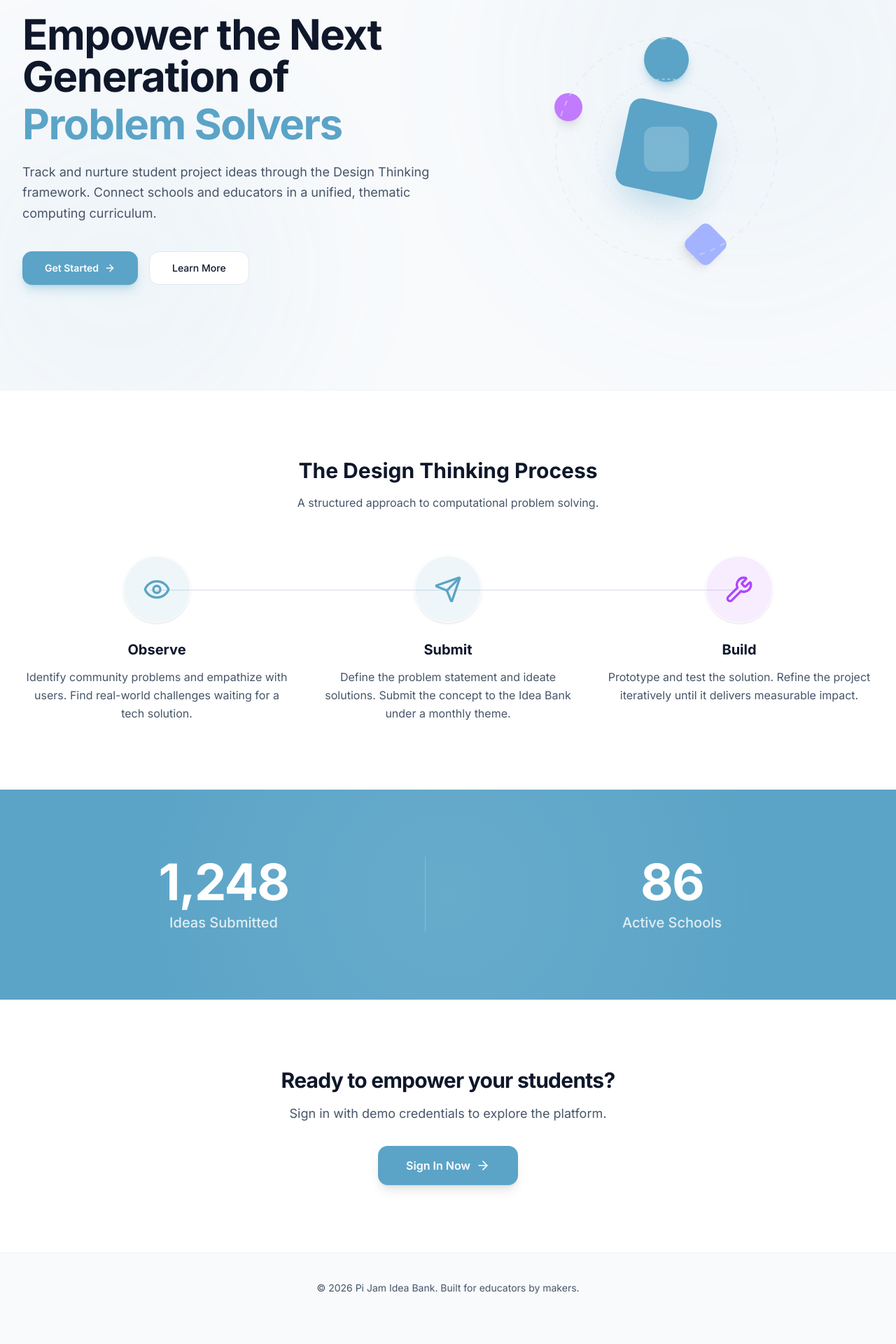
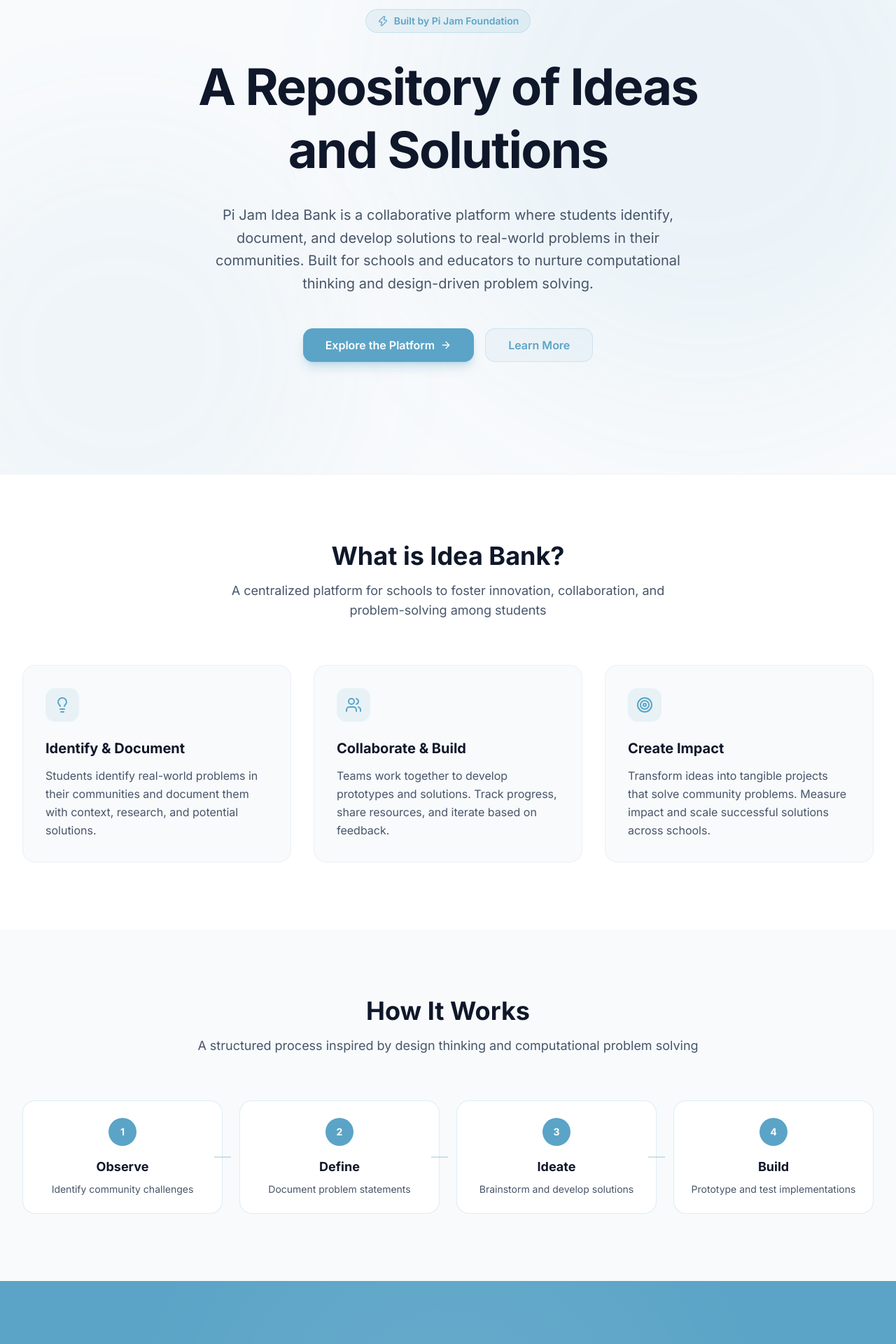
Before and after one commit to eddy7896/pjfideaBank, a Next.js app: page / in a window 1280 px wide. Shown: the part 180-2100 px from the top of the page at 70% size. Before the commit the page ends 2070 px from the top, so only its background shows below. Built offline with nearby package versions, Linux system fonts and the light colour scheme.

Commit message:
updated landing

```diff
--- a/app/page.tsx
+++ b/app/page.tsx
@@ -1,10 +1,12 @@
 import Link from "next/link";
 import Image from "next/image";
 import {
+  Lightbulb,
+  BookOpen,
+  Users,
+  Target,
   ArrowRight,
-  Eye,
-  Send,
-  Wrench,
+  Zap,
 } from "lucide-react";
 
 export default function LandingPage() {
@@ -13,6 +15,7 @@
       {/* Navbar */}
       <header className="sticky top-0 z-50 border-b border-border/40 bg-background/80 backdrop-blur-xl">
         <div className="mx-auto flex h-16 max-w-7xl items-center justify-between px-4 sm:px-6 lg:px-8">
+          <Link href="/" className="flex items-center">
             <Image
               src="/pijam logo.jpeg"
               alt="Pi Jam Logo"
@@ -21,6 +24,7 @@
               className="rounded-lg"
               priority
             />
+          </Link>
           <Link
             href="/login"
             className="inline-flex h-9 items-center gap-2 rounded-lg bg-primary px-4 text-sm font-medium text-primary-foreground shadow-sm transition-all hover:bg-primary/90"
@@ -31,150 +35,212 @@
         </div>
       </header>
 
-      {/* Hero */}
-      <section className="relative overflow-hidden pt-20 pb-24 lg:pt-32 lg:pb-36">
+      {/* Hero Section */}
+      <section className="relative overflow-hidden pt-20 pb-32 lg:pt-32 lg:pb-40">
         <div className="absolute inset-0 bg-background" />
-        <div className="absolute top-0 right-0 -mr-20 -mt-20 h-[600px] w-[600px] rounded-full bg-primary/5 blur-[120px]" />
-        <div className="absolute bottom-0 left-0 -ml-20 -mb-20 h-[500px] w-[500px] rounded-full bg-accent/5 blur-[100px]" />
+        <div className="absolute top-0 right-0 -mr-32 -mt-32 h-[800px] w-[800px] rounded-full bg-primary/8 blur-[120px]" />
+        <div className="absolute bottom-0 left-0 -ml-32 -mb-32 h-[600px] w-[600px] rounded-full bg-primary/5 blur-[100px]" />
 
         <div className="relative mx-auto max-w-7xl px-4 sm:px-6 lg:px-8">
-          <div className="grid gap-12 lg:grid-cols-2 lg:gap-8 items-center">
-            <div className="max-w-2xl">
-              <h2 className="text-4xl font-heading font-bold tracking-tight text-foreground sm:text-5xl lg:text-6xl">
-                Empower the Next Generation of
-                <span className="text-primary block mt-2">Problem Solvers</span>
-              </h2>
-              <p className="mt-6 text-lg leading-relaxed text-muted-foreground">
-                Track and nurture student project ideas through the Design Thinking framework. Connect schools and educators in a unified, thematic computing curriculum.
+          <div className="text-center max-w-3xl mx-auto">
+            <div className="inline-flex items-center gap-2 rounded-full bg-primary/10 px-4 py-1.5 mb-8 border border-primary/20">
+              <Zap className="h-4 w-4 text-primary" />
+              <span className="text-sm font-semibold text-primary">Built by Pi Jam Foundation</span>
+            </div>
+
+            <h1 className="text-5xl sm:text-6xl lg:text-7xl font-heading font-bold tracking-tight text-foreground leading-tight">
+              A Repository of Ideas and Solutions
+            </h1>
+
+            <p className="mt-8 text-xl text-muted-foreground leading-relaxed max-w-2xl mx-auto">
+              Pi Jam Idea Bank is a collaborative platform where students identify, document, and develop solutions to real-world problems in their communities. Built for schools and educators to nurture computational thinking and design-driven problem solving.
             </p>
-              <div className="mt-10 flex flex-col sm:flex-row gap-4">
+
+            <div className="mt-12 flex flex-col sm:flex-row gap-4 justify-center">
               <Link
                 href="/login"
-                  className="inline-flex h-12 items-center justify-center gap-2 rounded-xl bg-primary px-8 text-sm font-semibold text-white shadow-lg shadow-primary/30 transition-all hover:shadow-xl hover:-translate-y-0.5"
+                className="inline-flex h-12 items-center justify-center gap-2 rounded-xl bg-primary px-8 text-base font-semibold text-white shadow-lg shadow-primary/30 transition-all hover:shadow-xl hover:-translate-y-0.5"
               >
-                  Get Started
+                Explore the Platform
                 <ArrowRight className="h-4 w-4" />
               </Link>
               <a
-                  href="#how-it-works"
-                  className="inline-flex h-12 items-center justify-center gap-2 rounded-xl border border-border bg-card px-8 text-sm font-medium text-foreground transition-all hover:bg-accent/10 hover:text-accent hover:border-accent/30"
+                href="#features"
+                className="inline-flex h-12 items-center justify-center gap-2 rounded-xl border border-primary/20 bg-primary/5 px-8 text-base font-semibold text-primary transition-all hover:bg-primary/10"
               >
                 Learn More
               </a>
             </div>
           </div>
+        </div>
+      </section>
 
-            {/* Abstract Geometric Illustration */}
-            <div className="relative h-[400px] w-full flex items-center justify-center">
-              <div className="relative w-[320px] h-[320px] animate-spin-slow">
-                {/* Center Core */}
-                <div className="absolute inset-[30%] bg-primary rounded-2xl rotate-12 shadow-2xl shadow-primary/40 flex items-center justify-center">
-                  <div className="w-16 h-16 bg-white/20 rounded-xl backdrop-blur-sm -rotate-12" />
+      {/* Features Section */}
+      <section id="features" className="border-t border-border/50 bg-card py-24">
+        <div className="mx-auto max-w-7xl px-4 sm:px-6 lg:px-8">
+          <div className="text-center mb-16">
+            <h2 className="text-4xl font-heading font-bold text-foreground mb-4">What is Idea Bank?</h2>
+            <p className="text-lg text-muted-foreground max-w-2xl mx-auto">
+              A centralized platform for schools to foster innovation, collaboration, and problem-solving among students
+            </p>
           </div>
-                {/* Orbiting Elements */}
-                <div className="absolute top-0 left-1/2 -ml-8 w-16 h-16 bg-accent rounded-full shadow-lg shadow-accent/40" />
-                <div className="absolute bottom-0 right-1/4 w-12 h-12 bg-indigo-300 rounded-lg shadow-lg rotate-45" />
-                <div className="absolute top-1/4 left-0 w-10 h-10 bg-purple-400 rounded-full shadow-lg" />
-                {/* Connecting Lines (SVG) */}
-                <svg className="absolute inset-0 w-full h-full text-border/50" viewBox="0 0 320 320">
-                  <circle cx="160" cy="160" r="158" fill="none" stroke="currentColor" strokeWidth="2" strokeDasharray="8 8" />
-                  <circle cx="160" cy="160" r="100" fill="none" stroke="currentColor" strokeWidth="2" strokeDasharray="4 4" />
-                </svg>
+
+          <div className="grid md:grid-cols-3 gap-8">
+            {[
+              {
+                icon: Lightbulb,
+                title: "Identify & Document",
+                desc: "Students identify real-world problems in their communities and document them with context, research, and potential solutions."
+              },
+              {
+                icon: Users,
+                title: "Collaborate & Build",
+                desc: "Teams work together to develop prototypes and solutions. Track progress, share resources, and iterate based on feedback."
+              },
+              {
+                icon: Target,
+                title: "Create Impact",
+                desc: "Transform ideas into tangible projects that solve community problems. Measure impact and scale successful solutions across schools."
+              }
+            ].map((feature) => (
+              <div key={feature.title} className="rounded-2xl border border-border/50 bg-background p-8 hover:border-primary/30 transition-colors">
+                <div className="flex h-12 w-12 items-center justify-center rounded-xl bg-primary/10 mb-6">
+                  <feature.icon className="h-6 w-6 text-primary" />
+                </div>
+                <h3 className="text-xl font-heading font-bold text-foreground mb-3">{feature.title}</h3>
+                <p className="text-muted-foreground leading-relaxed">{feature.desc}</p>
+              </div>
+            ))}
+          </div>
+        </div>
+      </section>
+
+      {/* How It Works */}
+      <section className="py-24 bg-background">
+        <div className="mx-auto max-w-7xl px-4 sm:px-6 lg:px-8">
+          <div className="text-center mb-16">
+            <h2 className="text-4xl font-heading font-bold text-foreground mb-4">How It Works</h2>
+            <p className="text-lg text-muted-foreground">A structured process inspired by design thinking and computational problem solving</p>
+          </div>
+
+          <div className="grid md:grid-cols-4 gap-6">
+            {[
+              { num: "1", title: "Observe", desc: "Identify community challenges" },
+              { num: "2", title: "Define", desc: "Document problem statements" },
+              { num: "3", title: "Ideate", desc: "Brainstorm and develop solutions" },
+              { num: "4", title: "Build", desc: "Prototype and test implementations" }
+            ].map((step) => (
+              <div key={step.num} className="relative">
+                <div className="rounded-2xl border border-primary/20 bg-card p-6 text-center">
+                  <div className="inline-flex h-10 w-10 items-center justify-center rounded-full bg-primary text-sm font-bold text-white mb-4">
+                    {step.num}
+                  </div>
+                  <h4 className="text-lg font-heading font-bold text-foreground mb-2">{step.title}</h4>
+                  <p className="text-sm text-muted-foreground">{step.desc}</p>
+                </div>
+                {step.num !== "4" && (
+                  <div className="hidden md:block absolute top-1/2 -right-3 w-6 h-0.5 bg-primary/30 transform -translate-y-1/2" />
+                )}
+              </div>
+            ))}
+          </div>
+        </div>
+      </section>
+
+      {/* Stats Section */}
+      <section className="py-24 bg-primary text-primary-foreground relative overflow-hidden">
+        <div className="absolute inset-0 opacity-10 bg-[radial-gradient(circle_at_center,rgba(255,255,255,0.8),transparent_70%)]" />
+        <div className="mx-auto max-w-7xl px-4 sm:px-6 lg:px-8 relative z-10">
+          <div className="text-center mb-16">
+            <h2 className="text-4xl font-heading font-bold mb-4">Building the Future</h2>
+            <p className="text-primary-foreground/80 text-lg">Pi Jam Idea Bank is growing to support schools across India</p>
+          </div>
+          <div className="grid grid-cols-2 gap-8 md:gap-16 text-center">
+            <div>
+              <div className="text-5xl md:text-6xl font-heading font-bold tracking-tight mb-2">500+</div>
+              <div className="text-lg text-primary-foreground/80 font-medium">Ideas Shared</div>
+            </div>
+            <div>
+              <div className="text-5xl md:text-6xl font-heading font-bold tracking-tight mb-2">50+</div>
+              <div className="text-lg text-primary-foreground/80 font-medium">Schools Connected</div>
+            </div>
+          </div>
+        </div>
+      </section>
+
+      {/* About Pi Jam */}
+      <section className="py-24 bg-card">
+        <div className="mx-auto max-w-4xl px-4 sm:px-6 lg:px-8">
+          <div className="rounded-2xl border border-border/50 bg-background p-10 md:p-12">
+            <div className="flex items-start gap-4 mb-6">
+              <BookOpen className="h-8 w-8 text-primary flex-shrink-0 mt-1" />
+              <div>
+                <h3 className="text-2xl font-heading font-bold text-foreground mb-4">About Pi Jam Foundation</h3>
+                <p className="text-muted-foreground leading-relaxed mb-4">
+                  Pi Jam Foundation is dedicated to building ecosystems that enable future-ready problem solvers. We believe in the power of computational thinking and design-driven education to transform how students approach challenges.
+                </p>
+                <p className="text-muted-foreground leading-relaxed mb-6">
+                  Idea Bank is our platform for democratizing problem identification and solution development across schools, enabling students to learn by doing, collaborate with peers, and create measurable impact in their communities.
+                </p>
+                <a
+                  href="https://thepijam.org"
+                  target="_blank"
+                  rel="noopener noreferrer"
+                  className="inline-flex items-center gap-2 text-primary font-semibold hover:gap-3 transition-all"
+                >
+                  Learn more about Pi Jam
+                  <ArrowRight className="h-4 w-4" />
+                </a>
               </div>
             </div>
           </div>
         </div>
       </section>
 
-      {/* Value Proposition */}
-      <section id="how-it-works" className="border-t border-border/50 bg-card py-24">
-        <div className="mx-auto max-w-7xl px-4 sm:px-6 lg:px-8">
-          <div className="text-center mb-16">
-            <h3 className="text-3xl font-heading font-bold text-foreground">The Design Thinking Process</h3>
-            <p className="mt-4 text-muted-foreground max-w-2xl mx-auto">A structured approach to computational problem solving.</p>
-          </div>
-
-          <div className="grid md:grid-cols-3 gap-8 relative">
-            {/* Connecting line for desktop */}
-            <div className="hidden md:block absolute top-12 left-[15%] right-[15%] h-0.5 bg-border/80" />
-
-            {[
-              {
-                title: "Observe",
-                desc: "Identify community problems and empathize with users. Find real-world challenges waiting for a tech solution.",
-                icon: Eye,
-                color: "text-primary",
-                bg: "bg-primary/10"
-              },
-              {
-                title: "Submit",
-                desc: "Define the problem statement and ideate solutions. Submit the concept to the Idea Bank under a monthly theme.",
-                icon: Send,
-                color: "text-accent",
-                bg: "bg-accent/10"
-              },
-              {
-                title: "Build",
-                desc: "Prototype and test the solution. Refine the project iteratively until it delivers measurable impact.",
-                icon: Wrench,
-                color: "text-purple-500",
-                bg: "bg-purple-500/10"
-              }
-            ].map((step, i) => (
-              <div key={step.title} className="relative z-10 flex flex-col items-center text-center">
-                <div className={`w-24 h-24 rounded-full ${step.bg} flex items-center justify-center mb-6 shadow-sm border border-card`}>
-                  <step.icon className={`w-10 h-10 ${step.color}`} />
-                </div>
-                <h4 className="text-xl font-heading font-bold text-foreground mb-3">{step.title}</h4>
-                <p className="text-muted-foreground leading-relaxed">{step.desc}</p>
-              </div>
-            ))}
-          </div>
-        </div>
-      </section>
-
-      {/* Social Proof Counters */}
-      <section className="py-24 bg-primary text-primary-foreground relative overflow-hidden">
-        <div className="absolute inset-0 opacity-10 bg-[radial-gradient(circle_at_center,rgba(255,255,255,0.8),transparent_70%)]" />
-        <div className="mx-auto max-w-7xl px-4 sm:px-6 lg:px-8 relative z-10">
-          <div className="grid grid-cols-2 gap-8 md:gap-16 text-center divide-x divide-primary-foreground/20">
-            <div>
-              <div className="text-5xl md:text-7xl font-heading font-bold tracking-tight mb-2">1,248</div>
-              <div className="text-lg md:text-xl text-primary-foreground/80 font-medium">Ideas Submitted</div>
-            </div>
-            <div>
-              <div className="text-5xl md:text-7xl font-heading font-bold tracking-tight mb-2">86</div>
-              <div className="text-lg md:text-xl text-primary-foreground/80 font-medium">Active Schools</div>
-            </div>
-          </div>
-        </div>
-      </section>
-
-      {/* CTA */}
-      <section className="border-t border-border/40 py-24 bg-card">
+      {/* CTA Section */}
+      <section className="border-t border-border/40 py-24 bg-background">
         <div className="mx-auto max-w-4xl px-4 text-center sm:px-6 lg:px-8">
-          <h3 className="text-3xl font-heading font-bold tracking-tight text-foreground">
-            Ready to empower your students?
-          </h3>
-          <p className="mt-4 text-lg text-muted-foreground">
-            Sign in with demo credentials to explore the platform.
+          <h2 className="text-4xl font-heading font-bold tracking-tight text-foreground mb-6">
+            Ready to start solving problems?
+          </h2>
+          <p className="text-xl text-muted-foreground mb-10">
+            Join schools across India building the next generation of problem solvers
           </p>
           <Link
             href="/login"
-            className="mt-8 inline-flex h-14 items-center gap-2 rounded-xl bg-primary px-10 text-base font-semibold text-white shadow-lg transition-all hover:bg-primary/90 hover:-translate-y-0.5"
+            className="inline-flex h-14 items-center gap-2 rounded-xl bg-primary px-10 text-base font-semibold text-white shadow-lg transition-all hover:bg-primary/90 hover:-translate-y-0.5"
           >
-            Sign In Now
+            Explore Idea Bank
             <ArrowRight className="h-5 w-5" />
           </Link>
         </div>
       </section>
 
       {/* Footer */}
-      <footer className="border-t border-border/40 bg-background py-10">
-        <div className="mx-auto max-w-7xl px-4 text-center sm:px-6 lg:px-8">
-          <p className="text-sm text-muted-foreground">
-            © 2026 Pi Jam Idea Bank. Built for educators by makers.
+      <footer className="border-t border-border/40 bg-card py-12">
+        <div className="mx-auto max-w-7xl px-4 sm:px-6 lg:px-8">
+          <div className="grid md:grid-cols-3 gap-8 mb-8">
+            <div>
+              <h4 className="font-semibold text-foreground mb-4">Pi Jam Idea Bank</h4>
+              <p className="text-sm text-muted-foreground">A repository of ideas and solutions for problem-solving education</p>
+            </div>
+            <div>
+              <h4 className="font-semibold text-foreground mb-4">Resources</h4>
+              <ul className="space-y-2 text-sm">
+                <li><a href="https://thepijam.org" target="_blank" rel="noopener noreferrer" className="text-muted-foreground hover:text-primary transition">Pi Jam Foundation</a></li>
+                <li><a href="#" className="text-muted-foreground hover:text-primary transition">Documentation</a></li>
+              </ul>
+            </div>
+            <div>
+              <h4 className="font-semibold text-foreground mb-4">Contact</h4>
+              <p className="text-sm text-muted-foreground">Support for schools and educators</p>
+            </div>
+          </div>
+          <div className="border-t border-border/50 pt-8">
+            <p className="text-sm text-muted-foreground text-center">
+              © 2026 Pi Jam Idea Bank. Developed by Pi Jam Foundation. Visit <a href="https://thepijam.org" target="_blank" rel="noopener noreferrer" className="text-primary hover:underline">thepijam.org</a> for more.
             </p>
+          </div>
         </div>
       </footer>
     </div>
```
Also changed, not shown: .claude/settings.local.json (added). Lines whose indentation alone changed are shown as unchanged.
